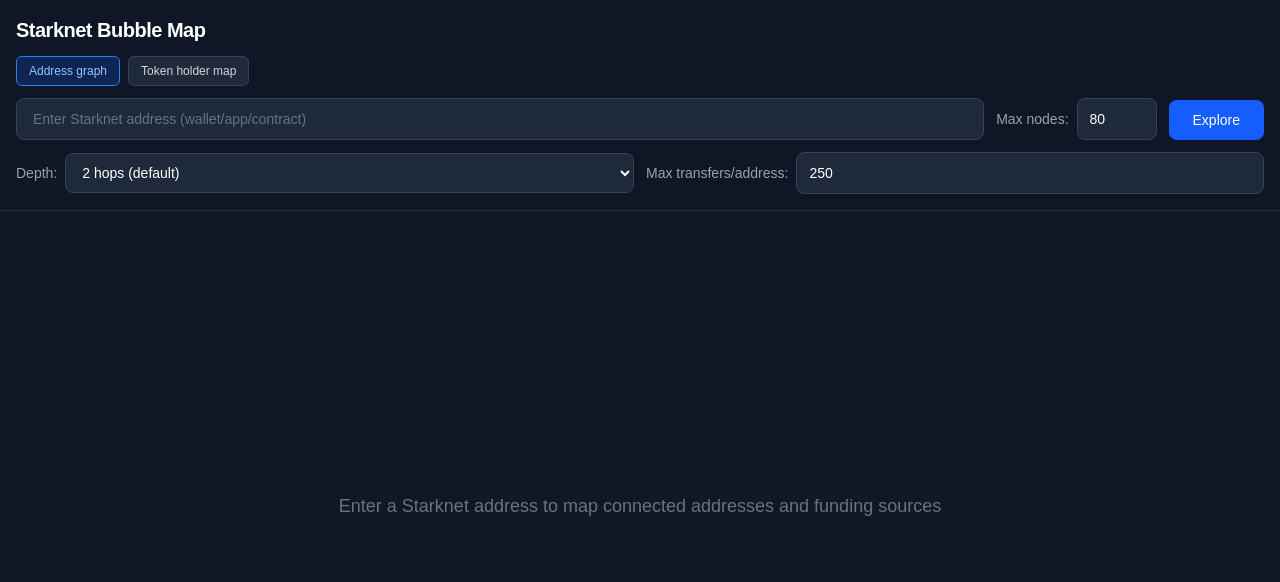
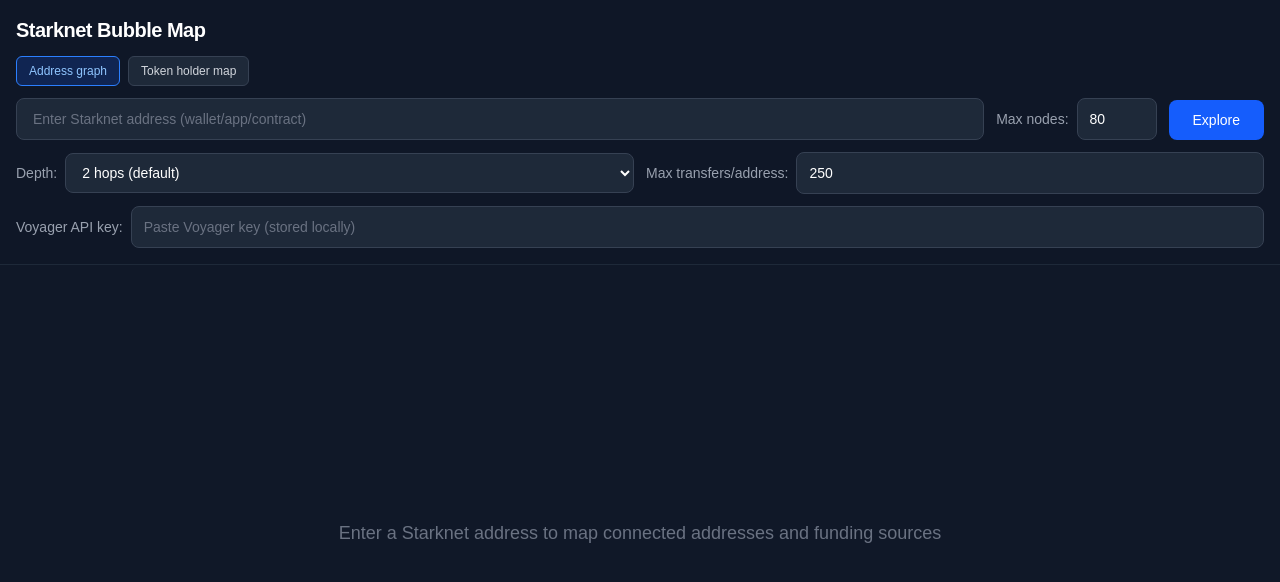
Before and after one commit to GravitySignal/vegvisir-cluster-map, a Next.js app: page / in a window 1280 px wide. Shown: the top 582 px of the page. Built offline with nearby package versions, Linux system fonts and the light colour scheme.

Commit message:
feat: add in-app Voyager API key settings and request forwarding

```diff
--- a/src/app/api/graph/route.ts
+++ b/src/app/api/graph/route.ts
@@ -4,6 +4,7 @@
 
 export async function GET(request: NextRequest) {
   const { searchParams } = request.nextUrl;
+  const requestApiKey = request.headers.get("x-voyager-api-key")?.trim() || undefined;
   const modeParam = searchParams.get("mode");
   const mode = modeParam === "address" ? "address" : "token";
   const target = searchParams.get("target") || searchParams.get("token");
@@ -35,8 +36,8 @@
         ? await buildAddressGraphData(target, limit, {
             depth,
             maxTransfersPerAddress,
-          })
-        : await buildGraphData(target, limit);
+          }, requestApiKey)
+        : await buildGraphData(target, limit, requestApiKey);
     return NextResponse.json(graphData, {
       headers: { "Cache-Control": "public, max-age=300" },
     });
--- a/src/app/page.tsx
+++ b/src/app/page.tsx
@@ -23,6 +23,7 @@
     mode: "token" | "address";
     depth: number;
     maxTransfersPerAddress: number;
+    voyagerApiKey?: string;
     action: "explore" | "expand";
   }>({
     mode: "address",
@@ -34,6 +35,7 @@
     limit: number;
     depth: number;
     maxTransfersPerAddress: number;
+    voyagerApiKey?: string;
   }>({
     limit: 80,
     depth: 2,
@@ -47,17 +49,19 @@
       address: string,
       limit: number,
       mode: "token" | "address",
-      options?: { depth: number; maxTransfersPerAddress: number }
+      options?: { depth: number; maxTransfersPerAddress: number; voyagerApiKey?: string }
     ) => {
       const depth = options?.depth || 2;
       const maxTransfersPerAddress = options?.maxTransfersPerAddress || 250;
+      const voyagerApiKey = options?.voyagerApiKey?.trim() || undefined;
       setRequestContext({
         mode,
         depth,
         maxTransfersPerAddress,
+        voyagerApiKey,
         action: "explore",
       });
-      setExploreOptions({ limit, depth, maxTransfersPerAddress });
+      setExploreOptions({ limit, depth, maxTransfersPerAddress, voyagerApiKey });
       const normalized = normalizeAddress(address);
       setExpandedAddresses(new Set([normalized]));
       fetchGraph(address, limit, mode, options);
@@ -76,6 +80,7 @@
       setRequestContext((ctx) => ({ ...ctx, mode: "address", action: "expand" }));
       await expandGraphFromNode(node.address, exploreOptions.limit, {
         maxTransfersPerAddress: exploreOptions.maxTransfersPerAddress,
+        voyagerApiKey: exploreOptions.voyagerApiKey,
       });
       setExpandedAddresses((prev) => {
         const next = new Set(prev);
--- a/src/components/TokenInput.tsx
+++ b/src/components/TokenInput.tsx
@@ -16,24 +16,26 @@
   limit: number;
   depth: number;
   maxTransfersPerAddress: number;
+  voyagerApiKey: string;
 } {
   if (typeof window === "undefined") {
-    return { limit: 80, depth: 2, maxTransfersPerAddress: 250 };
+    return { limit: 80, depth: 2, maxTransfersPerAddress: 250, voyagerApiKey: "" };
   }
 
   try {
     const storage = window.localStorage as Partial<Storage> | undefined;
     if (!storage || typeof storage.getItem !== "function") {
-      return { limit: 80, depth: 2, maxTransfersPerAddress: 250 };
+      return { limit: 80, depth: 2, maxTransfersPerAddress: 250, voyagerApiKey: "" };
     }
     const raw = storage.getItem(SETTINGS_KEY);
     if (!raw) {
-      return { limit: 80, depth: 2, maxTransfersPerAddress: 250 };
+      return { limit: 80, depth: 2, maxTransfersPerAddress: 250, voyagerApiKey: "" };
     }
     const parsed = JSON.parse(raw) as {
       limit?: number;
       depth?: number;
       maxTransfersPerAddress?: number;
+      voyagerApiKey?: string;
     };
     return {
       limit: Math.min(150, Math.max(10, parsed.limit || 80)),
@@ -42,9 +44,10 @@
         1000,
         Math.max(50, parsed.maxTransfersPerAddress || 250)
       ),
+      voyagerApiKey: (parsed.voyagerApiKey || "").trim(),
     };
   } catch {
-    return { limit: 80, depth: 2, maxTransfersPerAddress: 250 };
+    return { limit: 80, depth: 2, maxTransfersPerAddress: 250, voyagerApiKey: "" };
   }
 }
 
@@ -53,7 +56,7 @@
     address: string,
     limit: number,
     mode: GraphMode,
-    options?: { depth: number; maxTransfersPerAddress: number }
+    options?: { depth: number; maxTransfersPerAddress: number; voyagerApiKey?: string }
   ) => void;
   isLoading: boolean;
 }
@@ -67,6 +70,7 @@
   const [maxTransfersPerAddress, setMaxTransfersPerAddress] = useState(
     initialSettings.maxTransfersPerAddress
   );
+  const [voyagerApiKey, setVoyagerApiKey] = useState(initialSettings.voyagerApiKey);
   const [error, setError] = useState<string | null>(null);
 
   const isAddressMode = mode === "address";
@@ -74,8 +78,11 @@
   useEffect(() => {
     const storage = window.localStorage as Partial<Storage> | undefined;
     if (!storage || typeof storage.setItem !== "function") return;
-    storage.setItem(SETTINGS_KEY, JSON.stringify({ limit, depth, maxTransfersPerAddress }));
-  }, [limit, depth, maxTransfersPerAddress]);
+    storage.setItem(
+      SETTINGS_KEY,
+      JSON.stringify({ limit, depth, maxTransfersPerAddress, voyagerApiKey })
+    );
+  }, [limit, depth, maxTransfersPerAddress, voyagerApiKey]);
 
   function handleSubmit(e: FormEvent) {
     e.preventDefault();
@@ -93,9 +100,14 @@
       return;
     }
     setError(null);
-    onSubmit(trimmed, limit, mode, {
+    const key = voyagerApiKey.trim();
+    const submitOptions = {
       depth,
       maxTransfersPerAddress,
+      ...(key ? { voyagerApiKey: key } : {}),
+    };
+    onSubmit(trimmed, limit, mode, {
+      ...submitOptions,
     });
   }
 
@@ -103,9 +115,14 @@
     setMode("token");
     setAddress(addr);
     setError(null);
-    onSubmit(addr, limit, "token", {
+    const key = voyagerApiKey.trim();
+    const submitOptions = {
       depth,
       maxTransfersPerAddress,
+      ...(key ? { voyagerApiKey: key } : {}),
+    };
+    onSubmit(addr, limit, "token", {
+      ...submitOptions,
     });
   }
 
@@ -211,6 +228,18 @@
         </div>
       )}
 
+      <div className="flex items-center gap-2">
+        <label className="text-gray-400 text-sm whitespace-nowrap">Voyager API key:</label>
+        <input
+          type="password"
+          value={voyagerApiKey}
+          onChange={(e) => setVoyagerApiKey(e.target.value)}
+          placeholder="Paste Voyager key (stored locally)"
+          className="w-full px-3 py-2.5 bg-gray-800 border border-gray-700 rounded-lg text-white text-sm placeholder-gray-500 focus:outline-none focus:border-blue-500 focus:ring-1 focus:ring-blue-500"
+          disabled={isLoading}
+        />
+      </div>
+
       {error && <p className="text-red-400 text-sm">{error}</p>}
 
       {!isAddressMode && (
--- a/src/hooks/useGraphData.ts
+++ b/src/hooks/useGraphData.ts
@@ -6,6 +6,7 @@
 interface GraphFetchOptions {
   depth: number;
   maxTransfersPerAddress: number;
+  voyagerApiKey?: string;
 }
 
 function countEntityTypes(nodes: TokenHolder[]): Partial<Record<EntityType, number>> {
@@ -135,9 +136,17 @@
         1000,
         Math.max(50, options?.maxTransfersPerAddress || 250)
       );
+      const voyagerApiKey = options?.voyagerApiKey?.trim();
+      const requestInit: RequestInit = {};
+      if (signal) requestInit.signal = signal;
+      if (voyagerApiKey) {
+        requestInit.headers = {
+          "x-voyager-api-key": voyagerApiKey,
+        };
+      }
       const res = await fetch(
         `/api/graph?target=${encodeURIComponent(target)}&limit=${limit}&mode=${mode}&depth=${depth}&maxTransfers=${maxTransfers}`,
-        signal ? { signal } : undefined
+        requestInit
       );
       const data = await res.json();
       if (!res.ok) throw new Error(data.error || "Failed to fetch graph data");
--- a/src/lib/graph/buildGraph.ts
+++ b/src/lib/graph/buildGraph.ts
@@ -59,15 +59,16 @@
 
 export async function buildGraphData(
   contractAddress: string,
-  limit: number
+  limit: number,
+  apiKey?: string
 ): Promise<GraphData> {
   const normalizedContract = normalizeAddress(contractAddress);
   const cacheKey = `token:${normalizedContract}:${limit}`;
   const cached = getCached(cacheKey);
   if (cached) return cached;
 
-  const metadata = await fetchTokenMetadata(normalizedContract);
-  const { holders, totalSupply } = await fetchHolders(normalizedContract, limit);
+  const metadata = await fetchTokenMetadata(normalizedContract, { apiKey });
+  const { holders, totalSupply } = await fetchHolders(normalizedContract, limit, { apiKey });
 
   if (holders.length === 0) {
     throw new Error("No holders found for this token");
@@ -86,7 +87,13 @@
   });
 
   const holderAddresses = new Set(nodes.map((h) => h.address));
-  const edges = await fetchTransfers(normalizedContract, holderAddresses, metadata.decimals);
+  const edges = await fetchTransfers(
+    normalizedContract,
+    holderAddresses,
+    metadata.decimals,
+    5,
+    { apiKey }
+  );
 
   const graphData: GraphData = {
     mode: "token",
@@ -109,7 +116,8 @@
 export async function buildAddressGraphData(
   address: string,
   limit: number,
-  options?: Partial<AddressGraphOptions>
+  options?: Partial<AddressGraphOptions>,
+  apiKey?: string
 ): Promise<GraphData> {
   const normalizedAddress = normalizeAddress(address);
   const depth = Math.min(3, Math.max(1, options?.depth || 2));
@@ -137,7 +145,8 @@
     const transfers = await fetchAddressTransfers(
       current.address,
       maxPagesPerAddress,
-      maxTransfersPerAddress
+      maxTransfersPerAddress,
+      { apiKey }
     );
 
     const candidatePeers = new Map<string, number>();
@@ -212,13 +221,16 @@
   }
 
   const nodeAddresses = Array.from(includedAddresses);
-  const nodeProfiles = await fetchAddressProfiles(nodeAddresses);
+  const nodeProfiles = await fetchAddressProfiles(nodeAddresses, { apiKey });
 
   const tokenAddresses = Array.from(tokenVolumeMap.entries())
     .sort((a, b) => b[1] - a[1])
     .slice(0, 120)
     .map(([address]) => address);
-  const tokenProfiles = tokenAddresses.length > 0 ? await fetchAddressProfiles(tokenAddresses) : new Map();
+  const tokenProfiles =
+    tokenAddresses.length > 0
+      ? await fetchAddressProfiles(tokenAddresses, { apiKey })
+      : new Map();
 
   type NodeStats = {
     incomingVolume: number;
--- a/src/lib/starknet/voyager.ts
+++ b/src/lib/starknet/voyager.ts
@@ -3,6 +3,10 @@
 
 const API_URL = process.env.VOYAGER_API_URL || "https://api.voyager.online/beta";
 const API_KEY = process.env.VOYAGER_API_KEY || "";
+
+interface VoyagerClientOptions {
+  apiKey?: string;
+}
 
 interface VoyagerHolderItem {
   holder: string;
@@ -66,7 +70,16 @@
   isErcToken: boolean;
 }
 
-async function voyagerFetch<T>(path: string, params?: Record<string, string>, retried = false): Promise<T> {
+function resolveApiKey(options?: VoyagerClientOptions): string {
+  return (options?.apiKey || API_KEY || "").trim();
+}
+
+async function voyagerFetch<T>(
+  path: string,
+  params?: Record<string, string>,
+  retried = false,
+  options?: VoyagerClientOptions
+): Promise<T> {
   const base = API_URL.replace(/\/+$/, "");
   const url = new URL(`${base}${path}`);
   if (params) {
@@ -75,13 +88,19 @@
     }
   }
 
+  const effectiveApiKey = resolveApiKey(options);
+  const headers: Record<string, string> = {};
+  if (effectiveApiKey) {
+    headers["x-api-key"] = effectiveApiKey;
+  }
+
   const controller = new AbortController();
   const timeout = setTimeout(() => controller.abort(), 30_000);
 
   let res: Response;
   try {
     res = await fetch(url.toString(), {
-      headers: { "x-api-key": API_KEY },
+      headers,
       signal: controller.signal,
     });
   } catch (err) {
@@ -97,11 +116,18 @@
   // Rate limit: retry once after 2s
   if (res.status === 429 && !retried) {
     await new Promise((r) => setTimeout(r, 2000));
-    return voyagerFetch<T>(path, params, true);
+    return voyagerFetch<T>(path, params, true, options);
   }
 
   if (res.status === 429) {
     throw new Error("Rate limited — please try again in a moment.");
+  }
+
+  if (res.status === 403) {
+    if (!effectiveApiKey) {
+      throw new Error("Voyager API rejected request (403). Add a Voyager API key in settings.");
+    }
+    throw new Error("Voyager API key rejected (403). Verify your key in settings.");
   }
 
   if (!res.ok) {
@@ -112,8 +138,16 @@
   return res.json() as Promise<T>;
 }
 
-export async function fetchTokenMetadata(contractAddress: string): Promise<TokenMetadata> {
-  const data = await voyagerFetch<VoyagerContractResponse>(`/contracts/${contractAddress}`);
+export async function fetchTokenMetadata(
+  contractAddress: string,
+  options?: VoyagerClientOptions
+): Promise<TokenMetadata> {
+  const data = await voyagerFetch<VoyagerContractResponse>(
+    `/contracts/${contractAddress}`,
+    undefined,
+    false,
+    options
+  );
 
   if (!data.isErcToken) {
     throw new Error("This address is not an ERC-20 token contract.");
@@ -133,9 +167,17 @@
   return Number.isFinite(parsed) ? parsed : 0;
 }
 
-export async function fetchAddressProfile(address: string): Promise<AddressProfile> {
+export async function fetchAddressProfile(
+  address: string,
+  options?: VoyagerClientOptions
+): Promise<AddressProfile> {
   try {
-    const data = await voyagerFetch<VoyagerContractResponse>(`/contracts/${address}`);
+    const data = await voyagerFetch<VoyagerContractResponse>(
+      `/contracts/${address}`,
+      undefined,
+      false,
+      options
+    );
     return {
       address: normalizeAddress(data.address || address),
       alias: data.contractAlias || data.alias || null,
@@ -156,14 +198,17 @@
   }
 }
 
-export async function fetchAddressProfiles(addresses: string[]): Promise<Map<string, AddressProfile>> {
+export async function fetchAddressProfiles(
+  addresses: string[],
+  options?: VoyagerClientOptions
+): Promise<Map<string, AddressProfile>> {
   const map = new Map<string, AddressProfile>();
   const unique = Array.from(new Set(addresses.map((addr) => normalizeAddress(addr))));
   const BATCH_SIZE = 8;
 
   for (let i = 0; i < unique.length; i += BATCH_SIZE) {
     const batch = unique.slice(i, i + BATCH_SIZE);
-    const profiles = await Promise.all(batch.map((addr) => fetchAddressProfile(addr)));
+    const profiles = await Promise.all(batch.map((addr) => fetchAddressProfile(addr, options)));
     for (const profile of profiles) {
       map.set(profile.address, profile);
     }
@@ -175,7 +220,8 @@
 export async function fetchAddressTransfers(
   address: string,
   maxPages: number = 8,
-  maxTransfers: number = 400
+  maxTransfers: number = 400,
+  options?: VoyagerClientOptions
 ): Promise<AddressTransfer[]> {
   const normalizedAddress = normalizeAddress(address);
   const transfers: AddressTransfer[] = [];
@@ -183,7 +229,9 @@
   for (let page = 1; page <= maxPages; page++) {
     const data = await voyagerFetch<VoyagerTransfersResponse>(
       `/contracts/${normalizedAddress}/transfers`,
-      { ps: "50", p: String(page) }
+      { ps: "50", p: String(page) },
+      false,
+      options
     );
 
     if (data.items.length === 0) break;
@@ -223,7 +271,8 @@
 
 export async function fetchHolders(
   contractAddress: string,
-  limit: number
+  limit: number,
+  options?: VoyagerClientOptions
 ): Promise<{ holders: TokenHolder[]; totalSupply: number }> {
   const capped = Math.min(limit, 150);
   const holders: TokenHolder[] = [];
@@ -233,7 +282,9 @@
   while (holders.length < capped) {
     const data = await voyagerFetch<VoyagerHoldersResponse>(
       `/tokens/${contractAddress}/holders`,
-      { ps: String(pageSize), p: String(page) }
+      { ps: String(pageSize), p: String(page) },
+      false,
+      options
     );
 
     if (data.items.length === 0) break;
@@ -278,7 +329,8 @@
   contractAddress: string,
   holderAddresses: Set<string>,
   _decimals?: number,
-  pagesPerHolder: number = 5
+  pagesPerHolder: number = 5,
+  options?: VoyagerClientOptions
 ): Promise<TransferEdge[]> {
   const edgeMap = new Map<string, { from: string; to: string; volume: number; txCount: number }>();
   const normalizedContract = normalizeAddress(contractAddress);
@@ -318,7 +370,9 @@
         try {
           const data = await voyagerFetch<VoyagerTransfersResponse>(
             `/contracts/${holderAddr}/transfers`,
-            { ps: "50", p: String(page) }
+            { ps: "50", p: String(page) },
+            false,
+            options
           );
 
           for (const item of data.items) {
```
